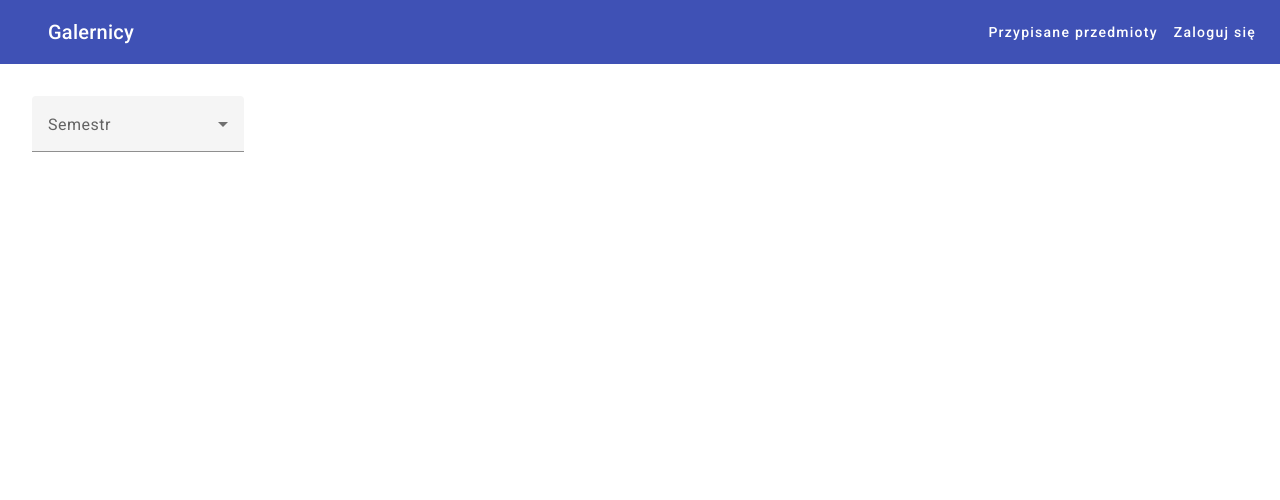
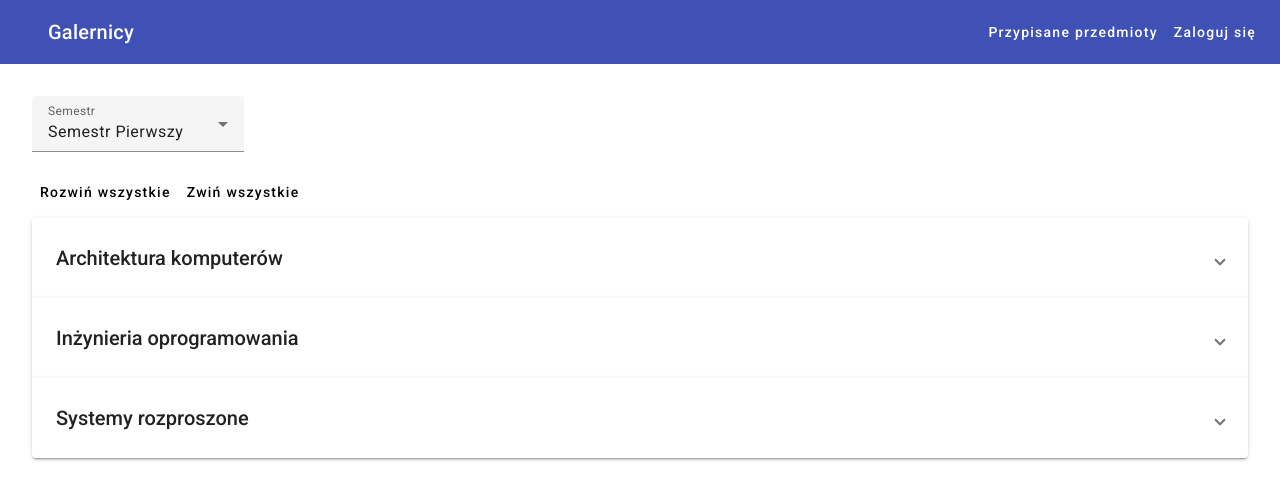
Before and after one commit to AGH-Group-Management/gm-frontend, an Angular app: page /courses-assigned in a window 1280 px wide. Shown: the top 500 px of the page. Built offline with nearby package versions, Linux system fonts and the light colour scheme.

Commit message:
Fixes following code review guidelines

```diff
--- a/src/app/course-student-table/course-student-table.component.html
+++ b/src/app/course-student-table/course-student-table.component.html
@@ -8,15 +8,14 @@
 </mat-form-field>
 
 <table mat-table [dataSource]="tableData" matSort>
-  <ng-container
-    *ngFor="let column of columnNames; index as i"
-    matColumnDef="{{ studentProperties[i] }}"
-  >
+  @for (column of columnNames; track i; let i = $index) {
+  <ng-container matColumnDef="{{ studentProperties[i] }}">
     <th mat-header-cell *matHeaderCellDef mat-sort-header>{{ column }}</th>
     <td mat-cell *matCellDef="let element">
       {{ element[studentProperties[i]] }}
     </td>
   </ng-container>
+  }
 
   <tr mat-header-row *matHeaderRowDef="studentProperties"></tr>
   <tr mat-row *matRowDef="let row; columns: studentProperties"></tr>
--- a/src/app/courses-assigned/courses-assigned.component.html
+++ b/src/app/courses-assigned/courses-assigned.component.html
@@ -1,7 +1,10 @@
 <section class="course-list">
   <mat-form-field>
     <mat-label>Semestr</mat-label>
-    <mat-select (selectionChange)="selectSemester($event)">
+    <mat-select
+      (selectionChange)="selectSemester($event)"
+      [(value)]="selectedSemester"
+    >
       @for (semester of semesters; track semester) {
       <mat-option [value]="semester.id">{{
         semester.semester_name
@@ -10,13 +13,14 @@
     </mat-select>
   </mat-form-field>
 
-  <div class="courses" *ngIf="selectedSemester != 0">
+  <div class="courses">
     <div class="action-buttons">
       <button mat-button (click)="accordion.openAll()">Rozwiń wszystkie</button>
       <button mat-button (click)="accordion.closeAll()">Zwiń wszystkie</button>
     </div>
     <mat-accordion multi>
-      <mat-expansion-panel *ngFor="let course of courses; index as i">
+      @for (course of courses; track course.id; let i = $index) {
+      <mat-expansion-panel>
         <mat-expansion-panel-header class="panel-course-name">
           <mat-panel-title> {{ course.name }} </mat-panel-title>
         </mat-expansion-panel-header>
@@ -25,6 +29,7 @@
           [index]="i"
         ></app-course-student-table>
       </mat-expansion-panel>
+      }
     </mat-accordion>
   </div>
 </section>
--- a/src/app/courses-assigned/courses-assigned.component.ts
+++ b/src/app/courses-assigned/courses-assigned.component.ts
@@ -4,6 +4,7 @@ import {
   MatFormField,
   MatLabel,
   MatOption,
+  MatSelectChange,
 } from '@angular/material/select';
 import { CommonModule } from '@angular/common';
 import { MatAccordion, MatExpansionModule } from '@angular/material/expansion';
@@ -34,13 +35,13 @@ import { semestersData, semester1Data, semester2Data } from './mock-data';
   styleUrl: './courses-assigned.component.scss',
 })
 export class CoursesAssignedComponent {
-  courses: Course[] = [];
-  selectedSemester = 0;
+  courses: Course[] = semester1Data;
+  selectedSemester = 1;
   semesters = semestersData;
 
   @ViewChild(MatAccordion) accordion!: MatAccordion;
 
-  selectSemester(event: any) {
+  selectSemester(event: MatSelectChange) {
     this.selectedSemester = event.value;
     this.courses = this.selectedSemester === 1 ? semester1Data : semester2Data;
   }
```
